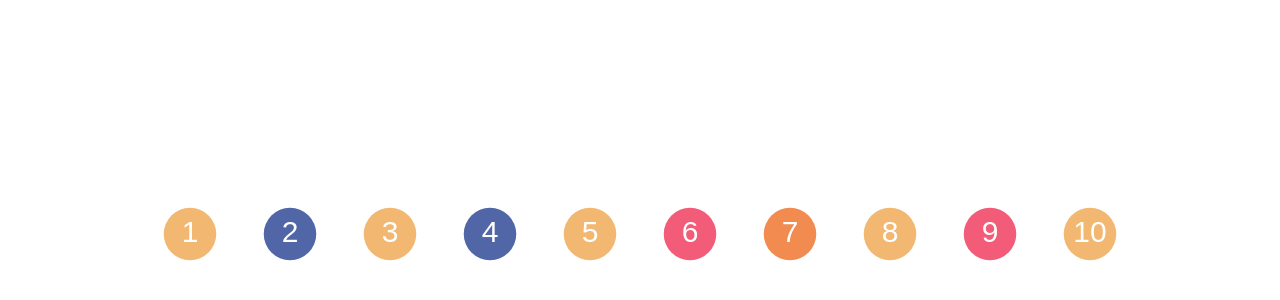
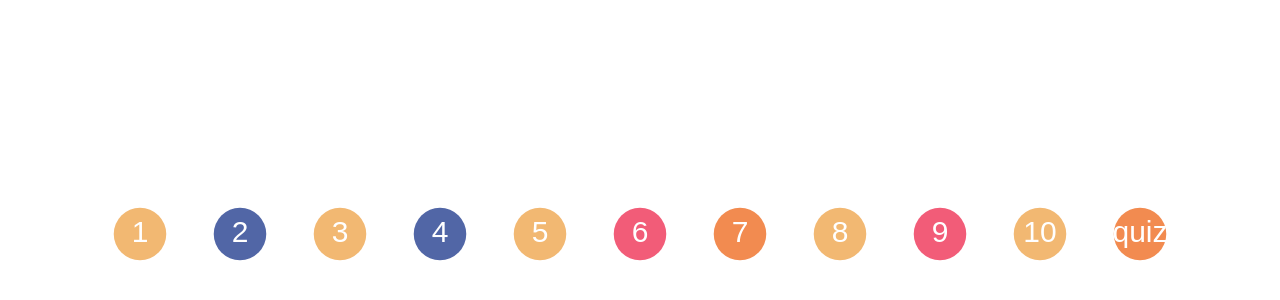
Before and after one commit to cjgammon/math-activity-tracker, a React app: page / in a window 1280 px wide. Shown: the part 164-464 px from the top of the page. Built offline with nearby package versions, Linux system fonts and the light colour scheme.

Commit message:
make scroll area for results list

```diff
--- a/src/app/views/menu/menuView.tsx
+++ b/src/app/views/menu/menuView.tsx
@@ -18,7 +18,17 @@
         "7": [[0, 7], [1, 7], [2, 7], [3, 7], [4, 7], [5, 7], [6, 7], [7, 7], [7, 8], [7, 9], [7, 10]],
         "8": [[0, 8], [1, 8], [2, 8], [3, 8], [4, 8], [5, 8], [8, 6], [8, 7], [8, 8], [8, 9], [8, 10]],
         "9": [[0, 9], [1, 9], [2, 9], [3, 9], [4, 9], [5, 9], [6, 9], [9, 7], [9, 8], [9, 9], [9, 10]],
-        "10": [[0, 10], [1, 10], [2, 10], [3, 10], [4, 10], [5, 10], [6, 10], [10, 7], [10, 8], [9, 10], [10, 10]]
+        "10": [[0, 10], [1, 10], [2, 10], [3, 10], [4, 10], [5, 10], [6, 10], [10, 7], [10, 8], [9, 10], [10, 10]],
+        "quiz": [[0, 1], [1, 1], [2, 1], [3, 1], [4, 1], [5, 1], [1, 6], [1, 7], [1, 8], [1, 9], [1, 10],
+            [0, 2], [1, 2], [2, 2], [3, 2], [4, 2], [2, 5], [2, 6], [2, 7], [2, 8], [2, 9], [2, 10],
+            [0, 3], [1, 3], [2, 3], [3, 3], [4, 3], [5, 3], [3, 6], [3, 7], [3, 8], [3, 9], [3, 10],
+            [0, 4], [1, 4], [2, 4], [3, 4], [4, 4], [4, 5], [4, 6], [4, 7], [4, 8], [4, 9], [4, 10],
+            [0, 5], [1, 5], [2, 5], [3, 5], [4, 5], [5, 5], [5, 6], [5, 7], [5, 8], [5, 9], [5, 10],
+            [0, 6], [1, 6], [2, 6], [3, 6], [4, 6], [5, 6], [6, 6], [6, 7], [6, 8], [6, 9], [6, 10],
+            [0, 7], [1, 7], [2, 7], [3, 7], [4, 7], [5, 7], [6, 7], [7, 7], [7, 8], [7, 9], [7, 10],
+            [0, 8], [1, 8], [2, 8], [3, 8], [4, 8], [5, 8], [8, 6], [8, 7], [8, 8], [8, 9], [8, 10],
+            [0, 9], [1, 9], [2, 9], [3, 9], [4, 9], [5, 9], [6, 9], [9, 7], [9, 8], [9, 9], [9, 10],
+            [0, 10], [1, 10], [2, 10], [3, 10], [4, 10], [5, 10], [6, 10], [10, 7], [10, 8], [9, 10], [10, 10]]
     };
 
     colors = [
--- a/src/app/views/quiz/quizView.less
+++ b/src/app/views/quiz/quizView.less
@@ -27,6 +27,13 @@
     padding: 5px;
 }
 
+.resultsList{
+    width: 100%;
+    overflow-y: auto;
+    max-height: 60vh;
+    text-align: center;
+}
+
 .finalTime{
     display: flex;
     align-items: center;
--- a/src/app/views/quiz/quizView.less.d.ts
+++ b/src/app/views/quiz/quizView.less.d.ts
@@ -4,6 +4,7 @@
   readonly "timer": string;
   readonly "incorrect": string;
   readonly "results": string;
+  readonly "resultsList": string;
   readonly "finalTime": string;
 };
 export = styles;
--- a/src/app/views/quiz/resultsView.tsx
+++ b/src/app/views/quiz/resultsView.tsx
@@ -17,7 +17,9 @@
 
     render() {
         return <div className={styles.container}>
-            {this.renderCompletedProblemList()}
+            <div className={styles.resultsList}>
+                {this.renderCompletedProblemList()}
+            </div>
             <div className={styles.finalTime}>{this.props.time}</div>
             <div>
                 <FunButton
```
